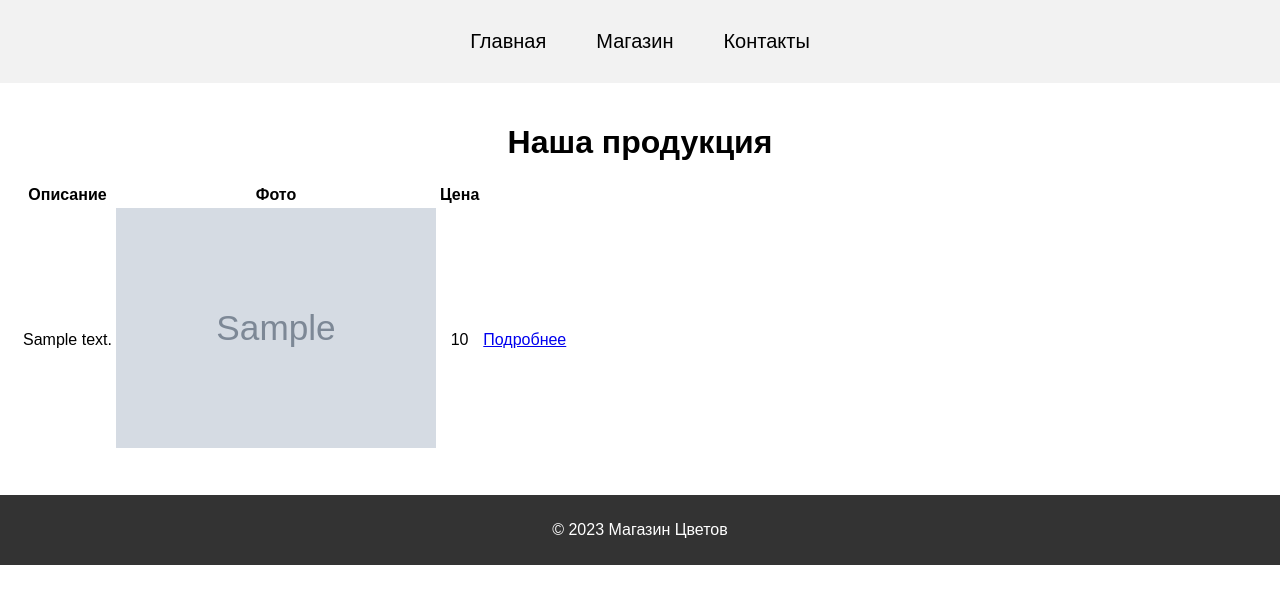
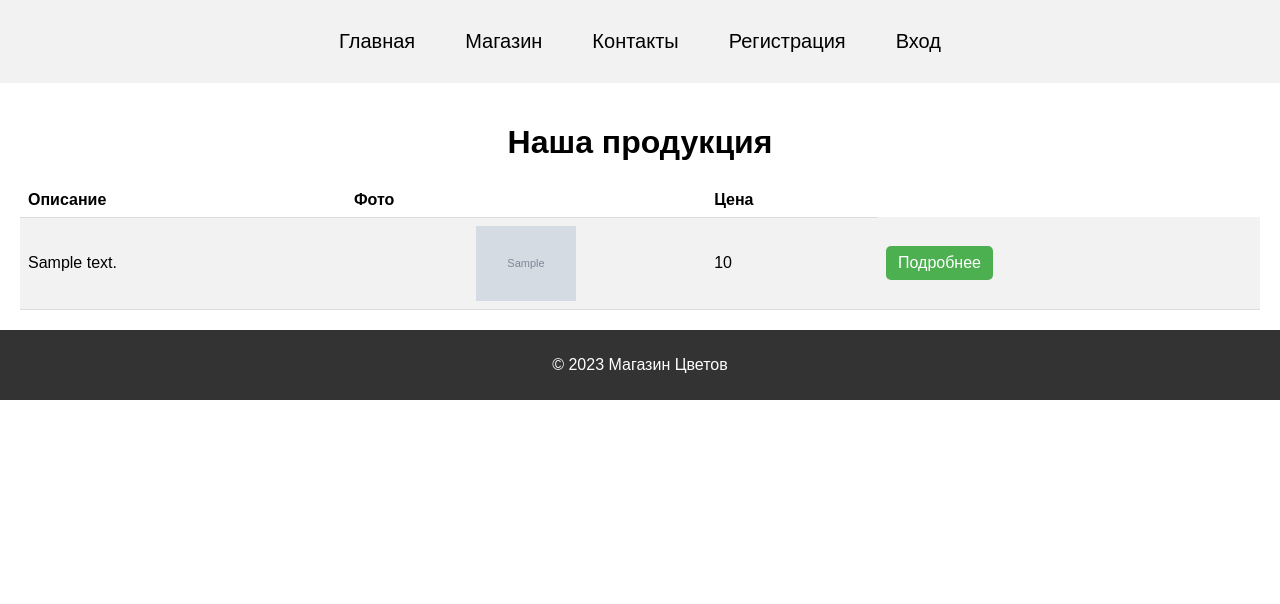
Before and after one commit to mezentss/WebConrol, a PHP site: page /Shop.php in a window 1280 px wide. Shown: the top 604 px of the page. Run offline with PHP 8.4, Linux system fonts and the light colour scheme; tables that the repository leaves empty or names only in its code hold one stand-in row (values such as "Sample post"); grey boxes marked "Sample" are stand-in pictures.

Commit message:
Registration

```diff
--- a/Shop.php
+++ b/Shop.php
@@ -27,11 +27,13 @@
 <body>
   <header>
     <nav>
-      <ul>
-        <li><a href="Main.php">Главная</a></li>
-        <li><a href="Shop.php">Магазин</a></li>
-        <li><a href="Contact.php">Контакты</a></li>
-      </ul>
+    <ul>
+    <li><a href="Main.php">Главная</a></li>
+    <li><a href="Shop.php">Магазин</a></li>
+    <li><a href="Contact.php">Контакты</a></li>
+    <li><a href="Registration.php">Регистрация</a></li>
+    <li><a href="Login.php">Вход</a></li>
+  </ul>
     </nav>
   </header>
   <main>
@@ -45,10 +47,10 @@
     <?php
       foreach($result as $row) {
         echo "<tr>";
-        echo "<td>" . $row['description'] . "</td>";
-        echo "<td><img src='" . $row['photo'] . "'></td>";
-        echo "<td>" . $row['price'] . "</td>";
-        echo "<td><a href='product.php?id=" . $row['id'] . "'>Подробнее</a></td>";
+        echo "<td class = 'description'>" . $row['description'] . "</td>";
+        echo "<td class = 'photo'><img src='" . $row['photo'] . "'></td>";
+        echo "<td class = 'price'>" . $row['price'] . "</td>";
+        echo "<td class = 'link'><a href='product.php?id=" . $row['id'] . "'>Подробнее</a></td>";
         echo "</tr>";
       }
     ?>
--- a/slyles.css
+++ b/slyles.css
@@ -89,3 +89,45 @@
     cursor: pointer;
     transition: background-color 0.3s;
   }
+
+  table {
+    width: 100%;
+    border-collapse: collapse;
+  }
+
+  th, td {
+    padding: 8px;
+    text-align: left;
+    border-bottom: 1px solid #ddd;
+  }
+
+  tr:nth-child(even) {
+    background-color: #f2f2f2;
+  }
+
+  .description {
+    word-wrap: break-word;
+  }
+
+  .photo img {
+    max-width: 100px;
+    height: auto;
+    display: block;
+    margin: 0 auto;
+  }
+
+  .link a {
+    background-color: #4CAF50;
+    border: none;
+    color: white;
+    padding: 8px 12px;
+    text-align: center;
+    text-decoration: none;
+    display: inline-block;
+    border-radius: 5px;
+    transition: all 0.3s ease;
+  }
+
+  .link a:hover {
+    background-color: #45a049;
+  }
```
Also changed, not shown: Contact.php (+7 -5 lines), Login.php (added, +40 -0 lines), Main.php (+11 -0 lines), Registration.php (added, +39 -0 lines), product.php (+7 -5 lines), Cart.php (added).
